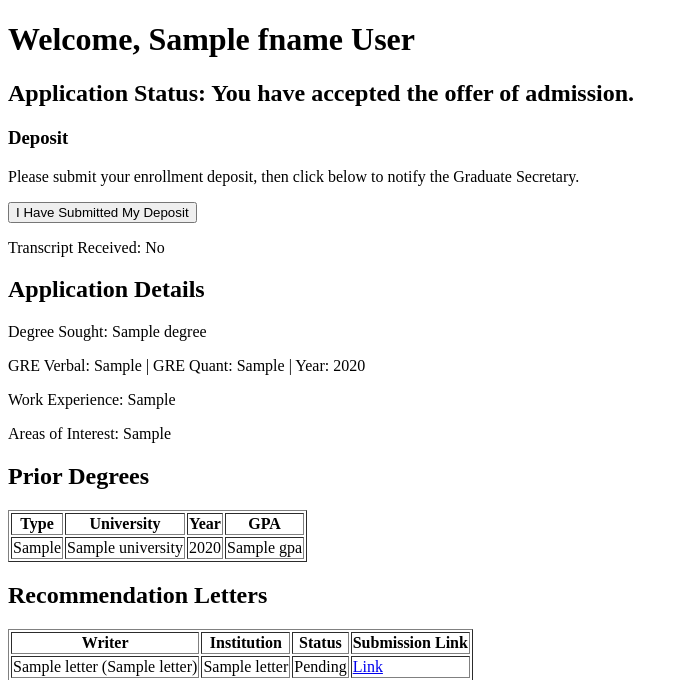
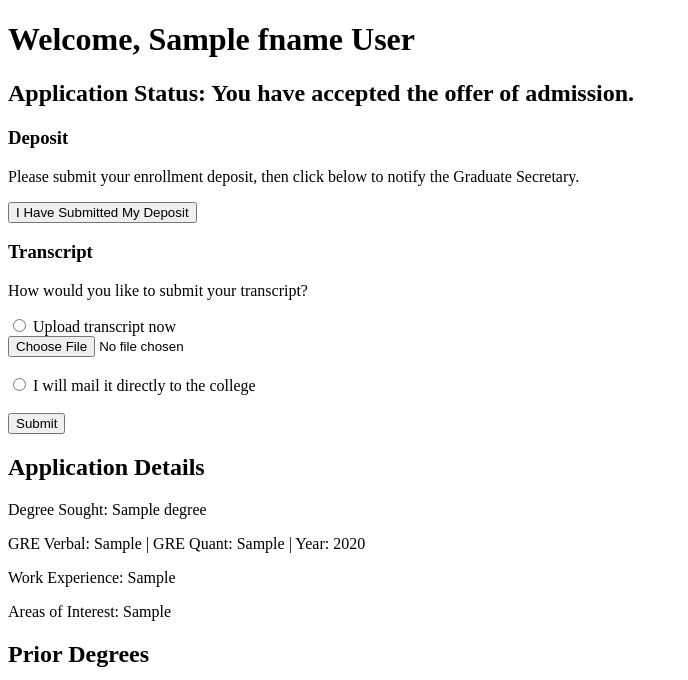
Before and after one commit to risharmaa/university_system, a Flask app: template templates/applicant_dashboard.html in a window 1280 px wide. Shown: the top 680 px of the page, without its empty margins (0-688 px from the left). Run offline with Flask 3, Linux system fonts and the light colour scheme; the template is opened without the code that fills it: most values are stand-ins (such as "Sample title", 1, 10 or a date in 2020).

Commit message:
Added transcript upload and mail options with CAC confirmation for mailed transcripts

```diff
--- a/main.py
+++ b/main.py
@@ -18,6 +18,9 @@ from werkzeug.security import check_password_hash, generate_password_hash
 
 app = Flask(__name__)
 app.secret_key ="secret_key"
+UPLOAD_FOLDER = os.path.join(os.path.dirname(__file__), "uploads")
+os.makedirs(UPLOAD_FOLDER, exist_ok=True)
+app.config["UPLOAD_FOLDER"] = UPLOAD_FOLDER
 mydb = mysql.connector.connect(
     host="regs26-sharma.ca1y0o4q8i1b.us-east-1.rds.amazonaws.com",
     user="admin",
@@ -1013,6 +1016,34 @@ def applicant_dashboard():
     return render_template("applicant_dashboard.html", applicant=applicant, letters=letters, degrees=degrees)
 
 
+@app.route("/applicant/transcript", methods=["POST"])
+def applicant_transcript():
+    if "user" not in session or session["user"]["role"] != "applicant":
+        flash("Access denied.", "error")
+        return redirect(url_for("login"))
+    uid = session["user"]["uid"]
+    method = request.form.get("transcript_method")
+    cursor = mydb.cursor(dictionary=True)
+    if method == "upload":
+        f = request.files.get("transcript_file")
+        if not f or f.filename == "":
+            flash("Please select a file to upload.", "error")
+            return redirect(url_for("applicant_dashboard"))
+        filename = f"transcript_{uid}_{f.filename}"
+        filepath = os.path.join(app.config["UPLOAD_FOLDER"], filename)
+        f.save(filepath)
+        cursor.execute("UPDATE applicant SET transcript_method='upload', transcript_path=%s, transcript_received=TRUE WHERE uid=%s", (filename, uid))
+        mydb.commit()
+        _check_completeness(uid, cursor)
+        mydb.commit()
+        flash("Transcript uploaded successfully.", "success")
+    elif method == "mail":
+        cursor.execute("UPDATE applicant SET transcript_method='mail' WHERE uid=%s", (uid,))
+        mydb.commit()
+        flash("Got it. Please mail your transcript. The admissions committee will confirm receipt.", "success")
+    return redirect(url_for("applicant_dashboard"))
+
+
 @app.route("/applicant/respond_offer", methods=["POST"])
 def respond_offer():
     if "user" not in session or session["user"]["role"] != "applicant":
@@ -1156,13 +1187,13 @@ def applications():
             return redirect(url_for("faculty"))
         fac = fac["cac"]
         cursor.execute(
-            "SELECT a.uid, u.fname, u.lname, a.degree, a.status, a.transcript_received, a.deposit_submitted, "
+            "SELECT a.uid, u.fname, u.lname, a.degree, a.status, a.transcript_received, a.transcript_method, a.deposit_submitted, "
             "(SELECT COUNT(*) FROM recommendation_letter WHERE uid=a.uid AND is_submitted=TRUE) AS letters_submitted "
             "FROM applicant a JOIN users u ON a.uid=u.uid ORDER BY a.status, u.lname"
         )
     else:
         cursor.execute(
-            "SELECT a.uid, u.fname, u.lname, a.degree, a.status, a.transcript_received, a.deposit_submitted, "
+            "SELECT a.uid, u.fname, u.lname, a.degree, a.status, a.transcript_received, a.transcript_method, a.deposit_submitted, "
             "(SELECT COUNT(*) FROM recommendation_letter WHERE uid=a.uid AND is_submitted=TRUE) AS letters_submitted "
             "FROM applicant a JOIN users u ON a.uid=u.uid ORDER BY a.status, u.lname"
         )
--- a/schema.sql
+++ b/schema.sql
@@ -71,6 +71,8 @@ CREATE TABLE applicant (
   work_experience TEXT,  -- Prior work experience
   areas_of_interest TEXT,  -- Areas of interest
   transcript_received BOOLEAN DEFAULT FALSE,
+  transcript_method VARCHAR(10) DEFAULT NULL,  -- 'upload' or 'mail'
+  transcript_path VARCHAR(255) DEFAULT NULL,   -- file path if uploaded
   deposit_submitted BOOLEAN DEFAULT FALSE,
   status VARCHAR(50) DEFAULT 'incomplete',  -- e.g., 'incomplete', 'under review', 'admitted', 'rejected'
   PRIMARY KEY (uid),
--- a/templates/applicant_dashboard.html
+++ b/templates/applicant_dashboard.html
@@ -40,7 +40,20 @@
   {% endif %}
   {% endif %}
 
-  <p>Transcript Received: {{ 'Yes' if applicant.transcript_received else 'No' }}</p>
+  <h3>Transcript</h3>
+  {% if applicant.transcript_received %}
+    <p>Transcript received. ✓</p>
+  {% elif applicant.transcript_method == 'mail' %}
+    <p>You indicated you will mail your transcript. Waiting for admissions committee to confirm receipt.</p>
+  {% else %}
+    <form method="POST" action="{{ url_for('applicant_transcript') }}" enctype="multipart/form-data">
+      <p>How would you like to submit your transcript?</p>
+      <input type="radio" name="transcript_method" value="upload" required> Upload transcript now<br>
+      <input type="file" name="transcript_file" accept=".pdf,.jpg,.png"><br><br>
+      <input type="radio" name="transcript_method" value="mail"> I will mail it directly to the college<br><br>
+      <input type="submit" value="Submit">
+    </form>
+  {% endif %}
 
   <h2>Application Details</h2>
   <p>Degree Sought: {{ applicant.degree }}</p>
```
Also changed, not shown: templates/applications.html (+7 -4 lines).
